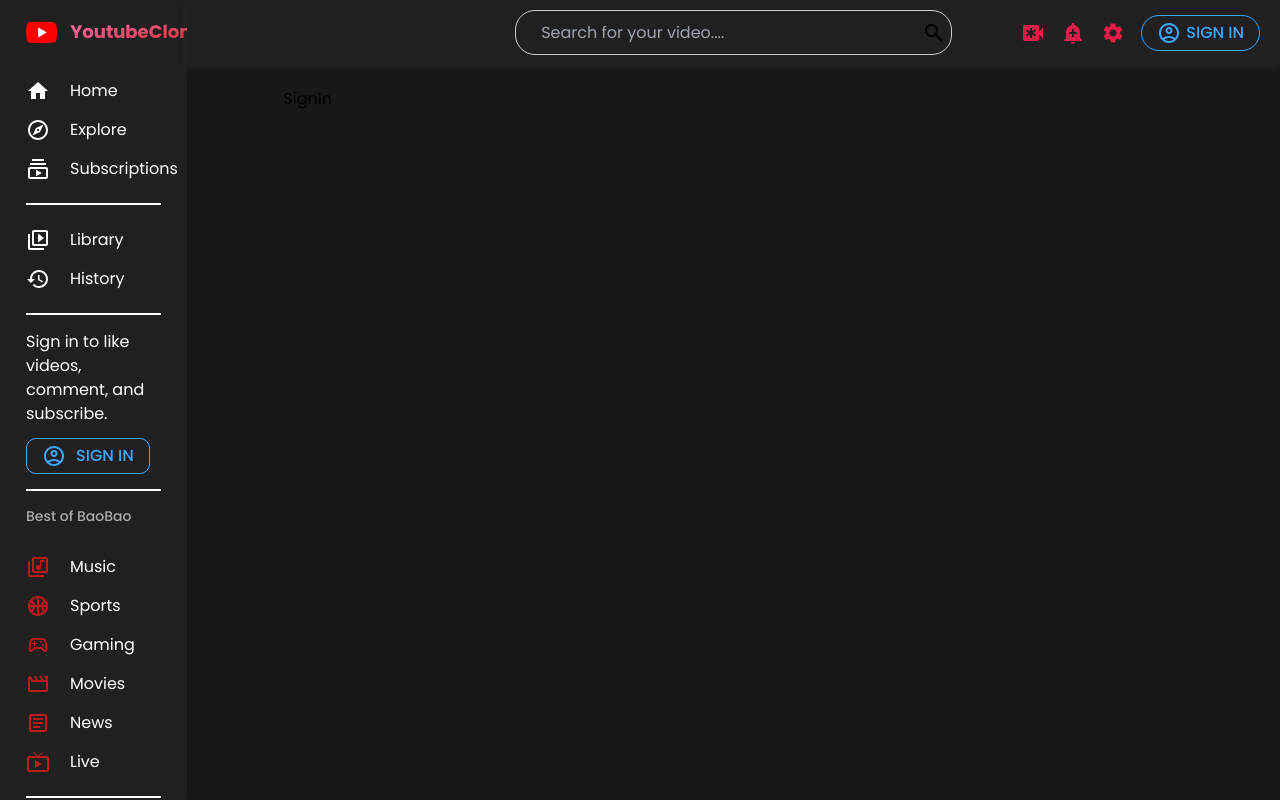
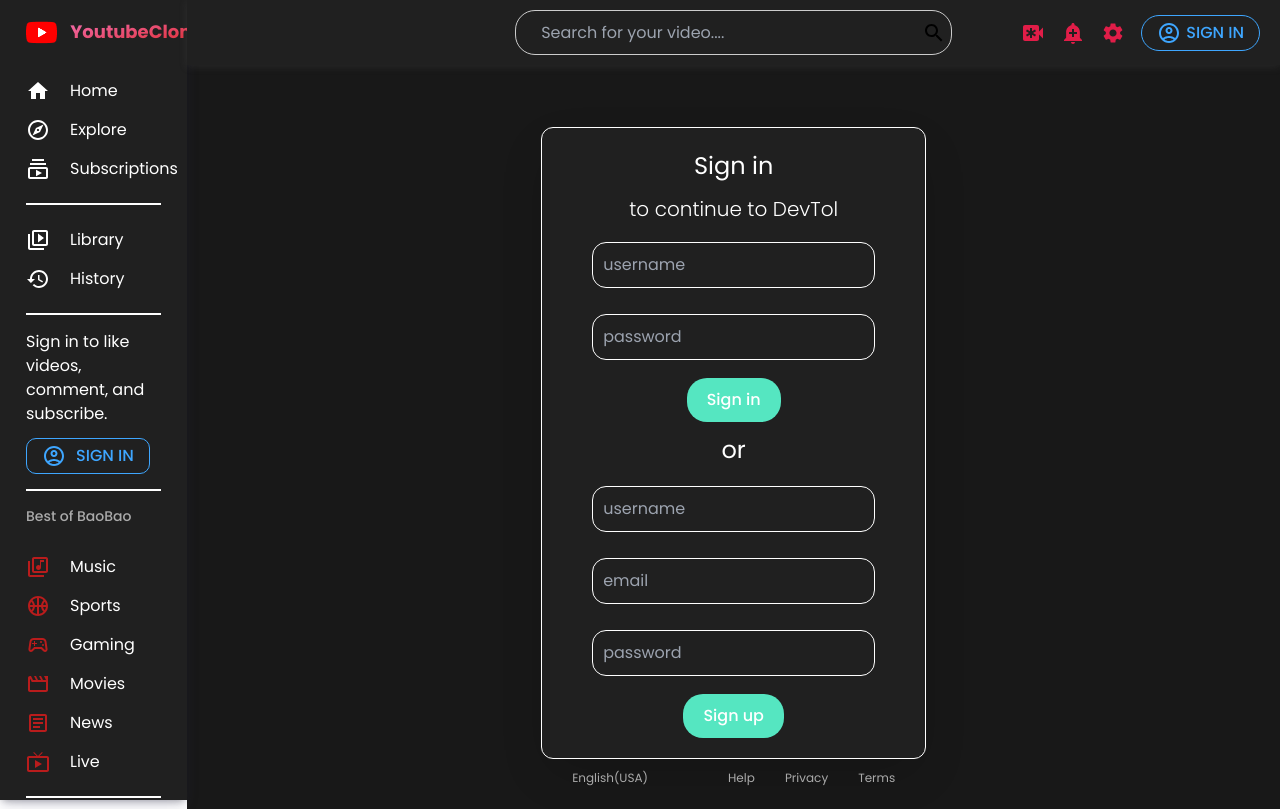
Before and after one commit to DevAnonitos/Youtube-Clone, a React (Vite) app in the folder client/: page /signin in a window 1280 px wide. Built offline with nearby package versions, Linux system fonts and the light colour scheme.

Commit message:
update-SignIn-Compoenents

```diff
--- a/client/src/pages/SignIn.jsx
+++ b/client/src/pages/SignIn.jsx
@@ -1,8 +1,113 @@
-import React from 'react'
+import React from 'react';
+import styled from "styled-components";
+
+const Container = styled.div`
+  display: flex;
+  flex-direction: column;
+  align-items: center;
+  justify-content: center;
+  height: calc(100vh -56px);
+  color: ${({ theme }) => theme.text};
+`;
+
+const Wrapper = styled.div`
+  display: flex;
+  align-items: center;
+  flex-direction: column;
+  width: 385px;
+  background-color: ${({ theme }) => theme.bgLighter};
+  border: 1px solid ${({ theme }) => theme.soft};
+  padding: 20px 50px;
+  gap: 10px;
+  box-shadow: rgba(0, 0, 0, 0.2) 0px 18px 50px -10px;
+`;
+
+const Title = styled.h1`
+  font-size: 24px;
+`;
+
+const SubTitle = styled.h2`
+  font-size: 20px;
+  font-weight: 300;
+`;
+
+const Input = styled.input`
+  border: 1px solid ${({ theme }) => theme.soft};
+  border-radius: 14px;
+  padding: 10px;
+  background-color: transparent;
+  width: 100%;
+  color: ${({ theme }) => theme.text};
+`;
+
+const Button = styled.button`
+  border-radius: 20px;
+  border: none;
+  padding: 10px 20px;
+  font-weight: 500;
+  cursor: pointer;
+  background-color: #55E6C1;
+  color: ${({ theme }) => theme.text};
+`;
+
+const More = styled.div`
+  display: flex;
+  margin-top: 10px;
+  font-size: 12px;
+  color: ${({ theme }) => theme.textSoft};
+`;
+
+const Links = styled.div`
+  margin-left: 50px;
+`;
+
+const Link = styled.span`
+  margin-left: 30px;
+`;
 
 const SignIn = () => {
   return (
-    <div>SignIn</div>
+    <>
+      <Container className='mt-10'>
+        <Wrapper className='rounded-xl'>
+          <Title>Sign in</Title>
+          <SubTitle>to continue to DevTol</SubTitle>
+          <Input
+            placeholder="username"
+            className='my-2'
+          />
+          <Input
+            type="password"
+            placeholder="password"
+            className='my-2'
+          />
+          <Button>Sign in</Button>
+          <Title>or</Title>
+          <Input
+            placeholder="username"
+            className='my-2'
+          />
+          <Input
+            placeholder="email"
+            className='my-2'
+          />
+          <Input
+            type="password"
+            placeholder="password"
+            className='my-2'
+          />
+          <Button>Sign up</Button>
+        </Wrapper>
+        <More>
+          English(USA)
+          <Links>
+            <Link>Help</Link>
+            <Link>Privacy</Link>
+            <Link>Terms</Link>
+          </Links>
+        </More>
+      </Container>
+    </>
   )
 }
 
```
